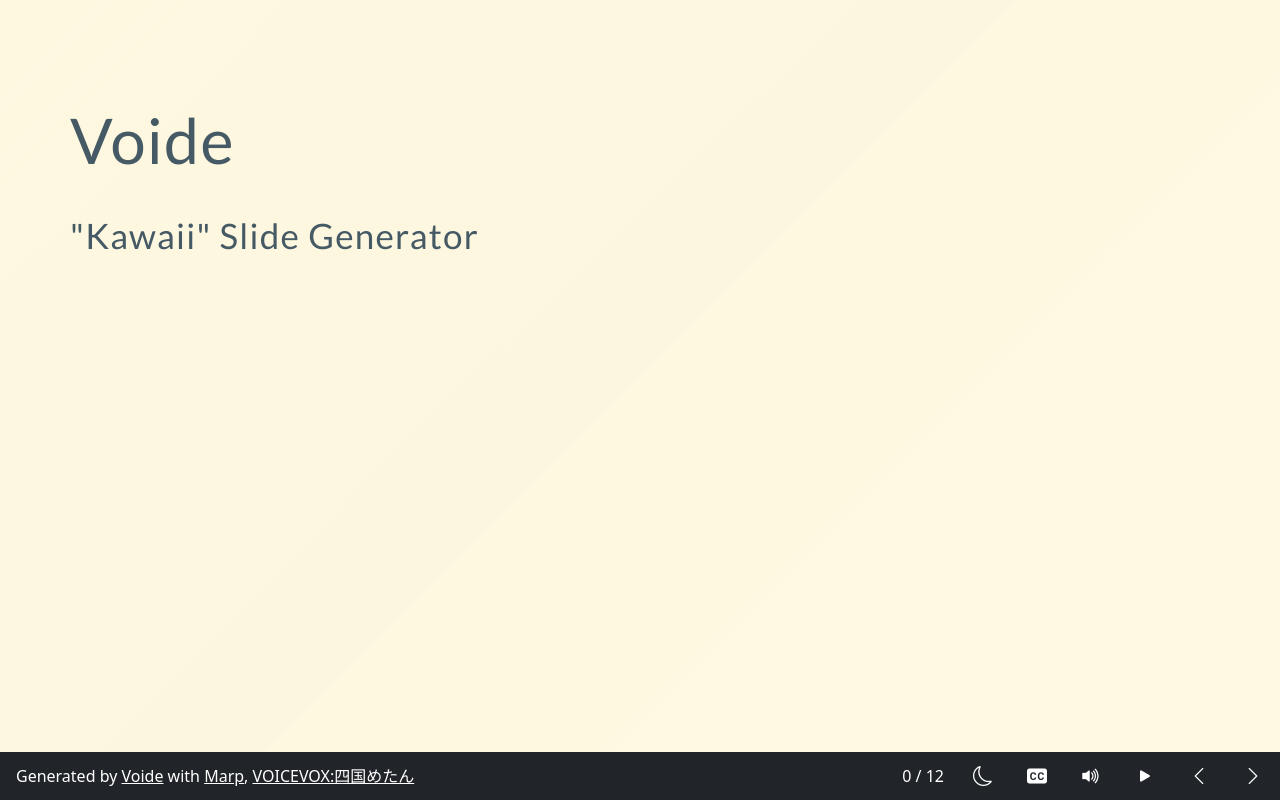
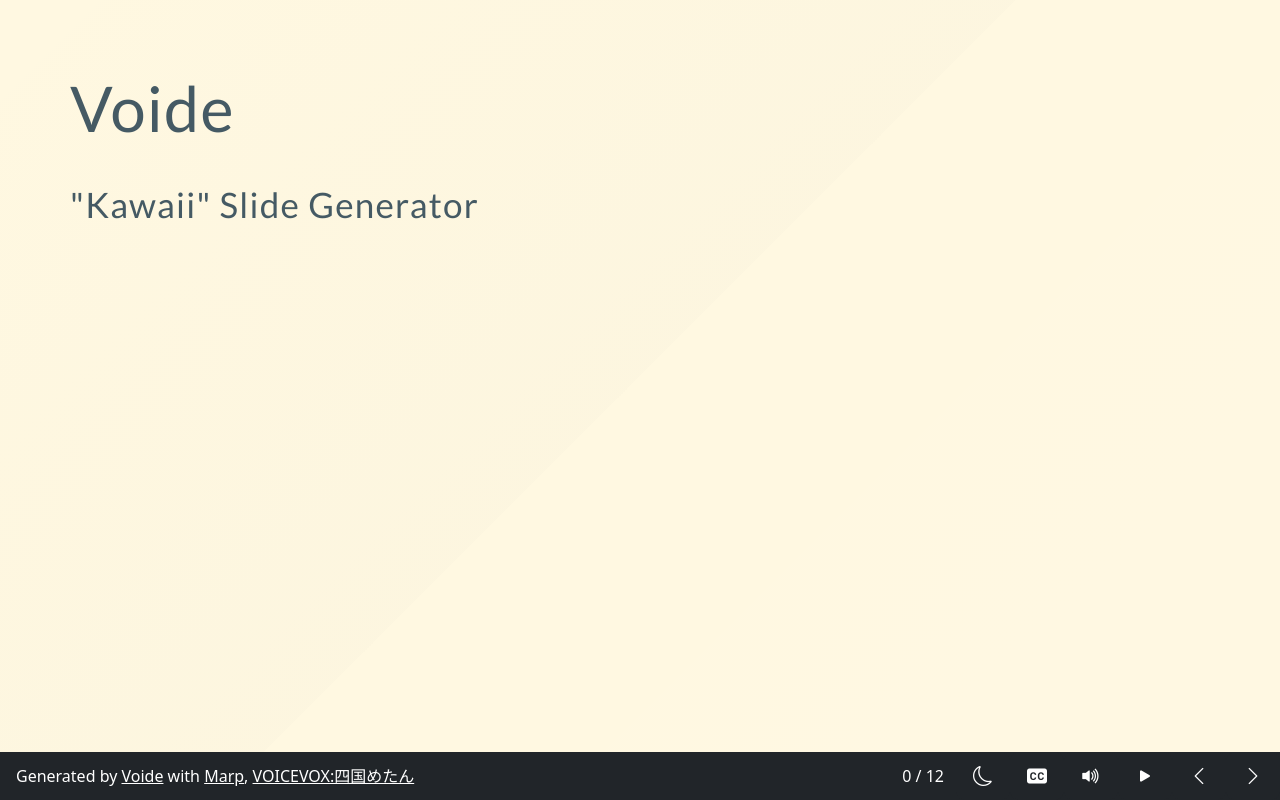
Before and after one commit to tnantoka/voide, a website: page docs/index.html in a window 1280 px wide. Drawn offline with nearby package versions, Linux system fonts and the light colour scheme.

Commit message:
chore: update docs

```diff
--- a/docs/index.html
+++ b/docs/index.html
@@ -16,6 +16,7 @@
   rel="stylesheet"
   href="https://cdn.jsdelivr.net/npm/bootstrap-icons@1.9.1/font/bootstrap-icons.css"
 />
+<link rel="stylesheet" href="voide.css" />
 
 <style>
 @charset "UTF-8";@import "https://fonts.bunny.net/css?family=Lato:400,900|Roboto+Mono:400,700&display=swap";div.marpit>section{width:1280px;height:720px;box-sizing:border-box;overflow:hidden;position:relative;scroll-snap-align:center center}div.marpit>section:after{bottom:0;content:attr(data-marpit-pagination);padding:inherit;pointer-events:none;position:absolute;right:0}div.marpit>section:not([data-marpit-pagination]):after{display:none}/* Normalization */div.marpit>section :is(h1,marp-h1){font-size:2em;margin:0.67em 0}div.marpit>section video::-webkit-media-controls{will-change:transform}@page{size:1280px 720px;margin:0}@media print{body,html{background-color:#fff;margin:0;page-break-inside:avoid;break-inside:avoid-page}div.marpit>section{page-break-before:always;break-before:page}div.marpit>section,div.marpit>section *{-webkit-print-color-adjust:exact!important;animation-delay:0s!important;animation-duration:0s!important;color-adjust:exact!important;transition:none!important}div.marpit>svg[data-marpit-svg]{display:block;height:100vh;width:100vw}}div.marpit>section img[data-marp-twemoji]{background:transparent;height:1em;margin:0 .05em 0 .1em;vertical-align:-.1em;width:1em}
@@ -106,9 +107,7 @@
 <body class="h-100">
 
 <div class="h-100 d-flex flex-column">
-  <div class="flex-fill slide-container marpit">
-    <section class="w-auto h-100"></section>
-  </div>
+  <div class="flex-fill slide-container marpit"></div>
   <div class="d-flex align-items-strech bg-dark text-white">
     <div class="flex-fill align-self-center px-3 caption-container"></div>
     <div class="d-flex align-items-end"">
--- /dev/null
+++ b/docs/voide.css
@@ -0,0 +1,4 @@
+.slide-container.marpit > section {
+  width: auto;
+  height: 100%;
+}
--- a/docs/voide.js
+++ b/docs/voide.js
@@ -10,7 +10,7 @@
 };
 
 const containers = {
-  slide: document.querySelector('.slide-container > section'),
+  slide: document.querySelector('.slide-container'),
   caption: document.querySelector('.caption-container'),
   page: document.querySelector('.page-container'),
 };
```
